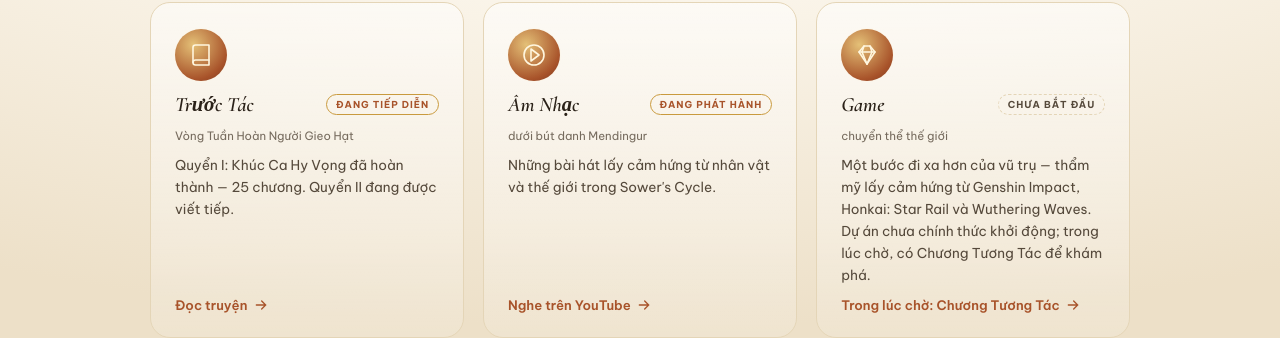
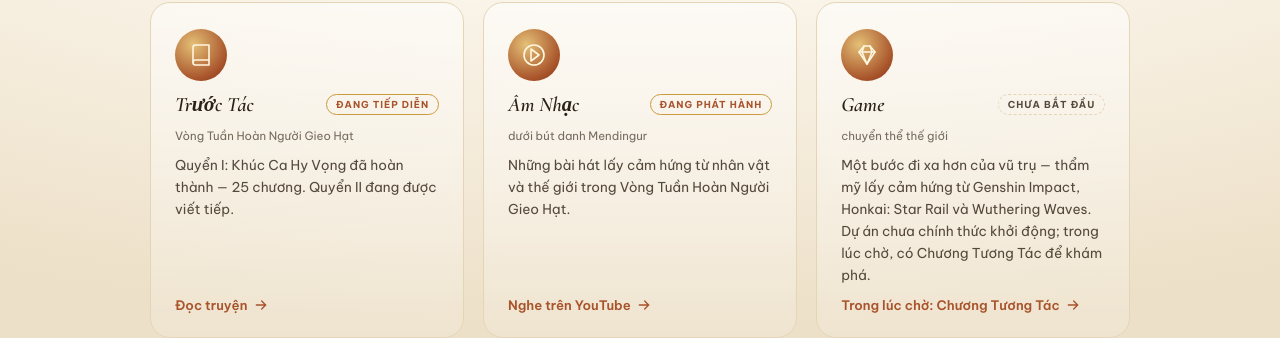
Before and after one commit to Mendingur/mendingur.github.io, a plain HTML site: page index.html in a window 1280 px wide. Shown: the part 1033-1371 px from the top of the page. Drawn offline with nearby package versions, Linux system fonts and the light colour scheme.

Commit message:
update info

```diff
--- a/index.html
+++ b/index.html
@@ -612,7 +612,7 @@ footer {
           <span class="hub-tag status-writing" data-i18n data-vi="Đang Phát Hành" data-en="Releasing">Đang Phát Hành</span>
         </span>
         <span class="hub-meta" data-i18n data-vi="dưới bút danh Mendingur" data-en="under the name Mendingur">dưới bút danh Mendingur</span>
-        <span class="hub-blurb" data-i18n data-vi="Những bài hát lấy cảm hứng từ nhân vật và thế giới trong Sower's Cycle." data-en="Songs inspired by the characters and world of the Sower's Cycle.">Những bài hát lấy cảm hứng từ nhân vật và thế giới trong Sower's Cycle.</span>
+        <span class="hub-blurb" data-i18n data-vi="Những bài hát lấy cảm hứng từ nhân vật và thế giới trong Vòng Tuần Hoàn Người Gieo Hạt." data-en="Songs inspired by the characters and world of The Sower's Cycle.">Những bài hát lấy cảm hứng từ nhân vật và thế giới trong Vòng Tuần Hoàn Người Gieo Hạt.</span>
         <span class="hub-cta">
           <span data-i18n data-vi="Nghe trên YouTube" data-en="Listen on YouTube">Nghe trên YouTube</span>
           <svg viewBox="0 0 24 24" fill="none" stroke="currentColor" stroke-width="2" stroke-linecap="round"><path d="M5 12h14M13 6l6 6-6 6"/></svg>
```
